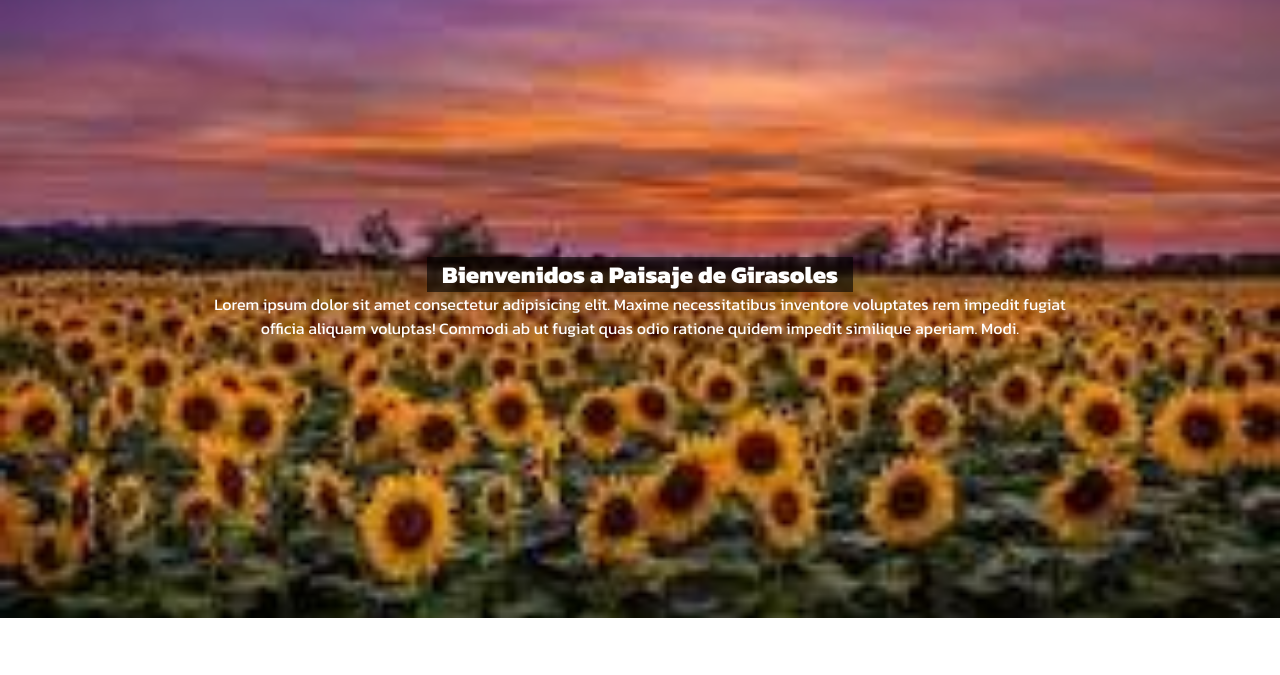
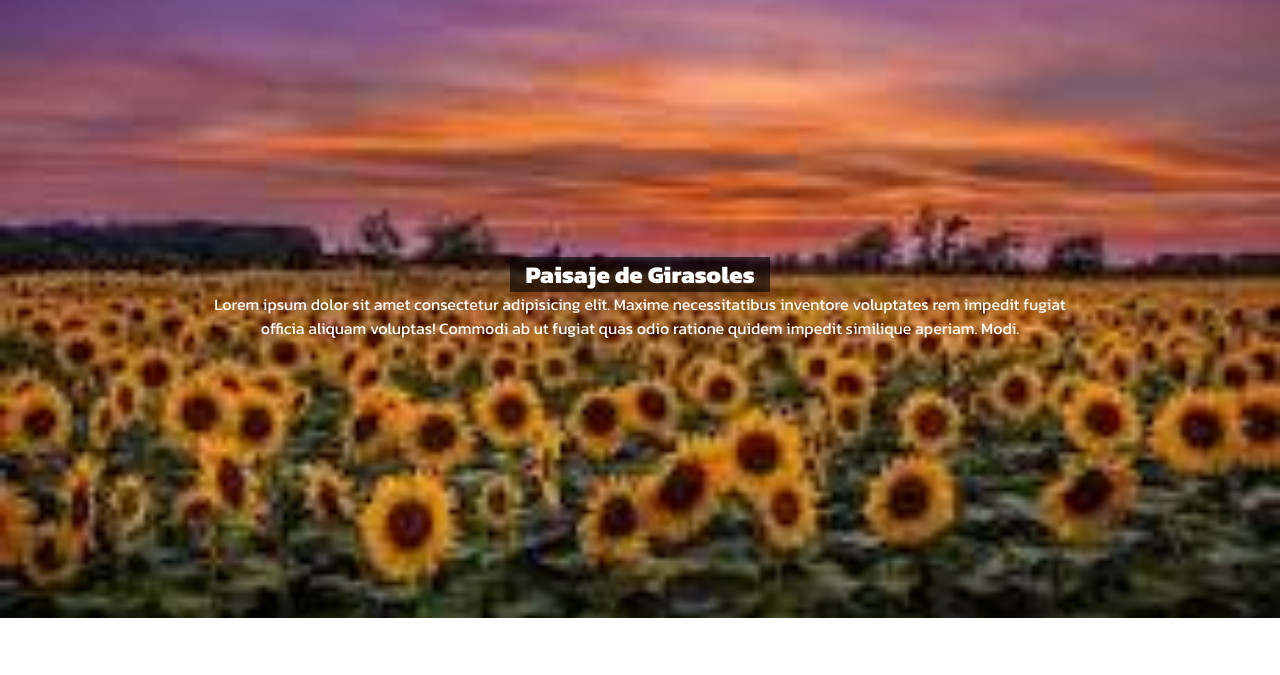
Before and after one commit to Yulisacrespin/paisajevideo11, a plain HTML site: page index.html in a window 1280 px wide. Shown: the part 122-797 px from the top of the page. Drawn offline with Linux system fonts and the light colour scheme.

Commit message:
cambio titulo

```diff
--- a/index.html
+++ b/index.html
@@ -27,7 +27,7 @@
     </header>
     <main>
         <section class="imagenPrincipal">
-            <h2>Bienvenidos a Paisaje de Girasoles</h2>
+            <h2> Paisaje de Girasoles</h2>
             <p>Lorem ipsum dolor sit amet consectetur adipisicing elit. Maxime necessitatibus inventore voluptates rem impedit fugiat officia aliquam voluptas! Commodi ab ut fugiat quas odio ratione quidem impedit similique aperiam. Modi.</p>
         </section>
         <section class="tarjetitas">
```
